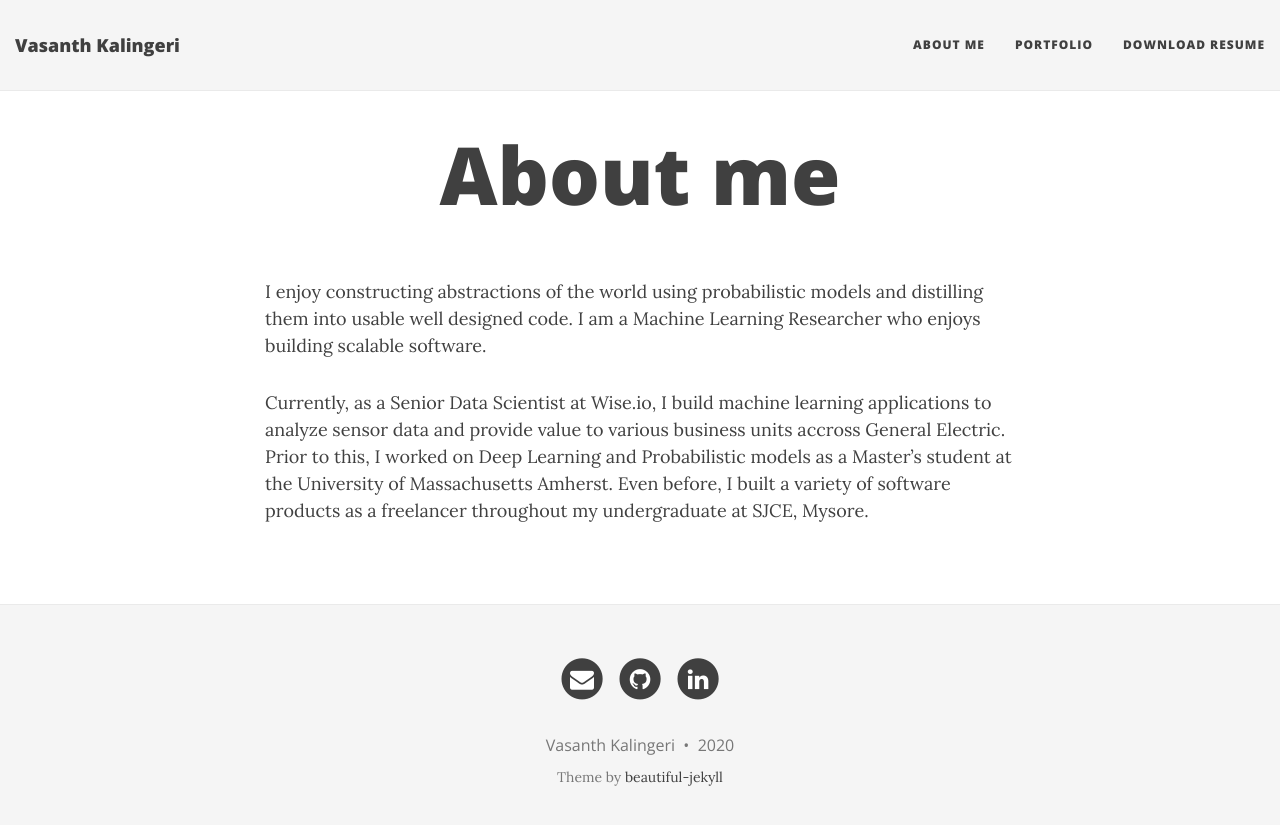
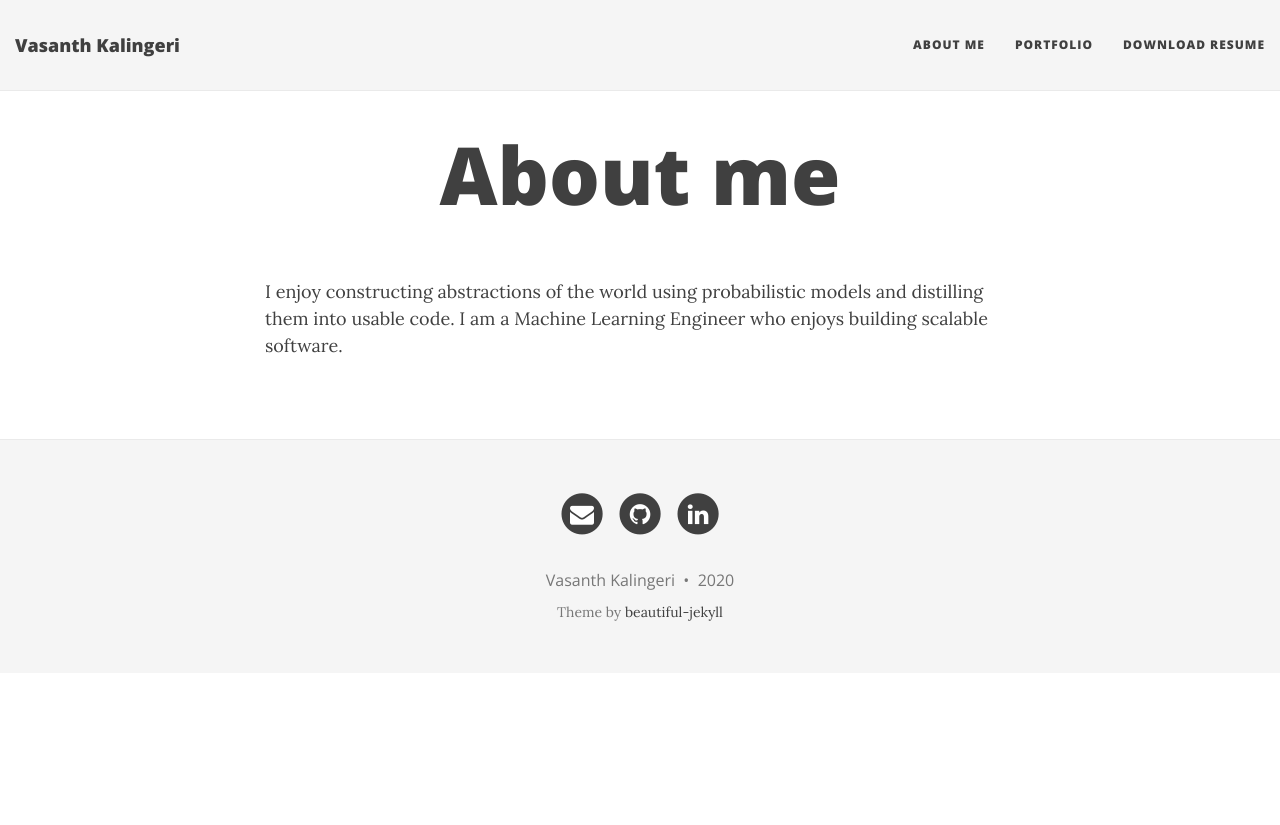
Before and after one commit to vasanthkalingeri/vasanthkalingeri.github.io, a Jekyll site: the page built from aboutme.md, in a window 1280 px wide. Shown: the top 825 px of the page. Built offline with Jekyll 4.4.1, drawn with Linux system fonts in a browser that asks for light colours; nearby versions of some CDN libraries.

Commit message:
Update aboutme.md

```diff
--- a/aboutme.md
+++ b/aboutme.md
@@ -3,6 +3,4 @@ layout: page
 title: About me
 ---
 
-I enjoy constructing abstractions of the world using probabilistic models and distilling them into usable well designed code. I am a Machine Learning Researcher who enjoys building scalable software.
-
-Currently, as a Senior Data Scientist at Wise.io, I build machine learning applications to analyze sensor data and provide value to various business units accross General Electric. Prior to this, I worked on Deep Learning and Probabilistic models as a Master's student at the University of Massachusetts Amherst. Even before, I built a variety of software products as a freelancer throughout my undergraduate at SJCE, Mysore.
+I enjoy constructing abstractions of the world using probabilistic models and distilling them into usable code. I am a Machine Learning Engineer who enjoys building scalable software.
```
